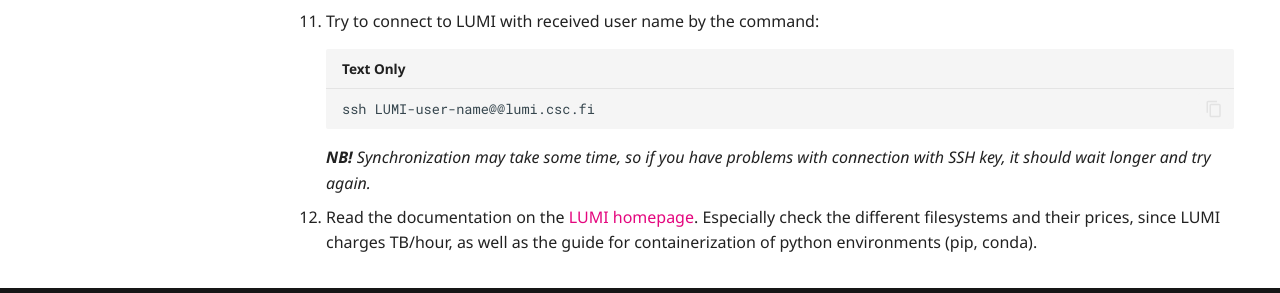
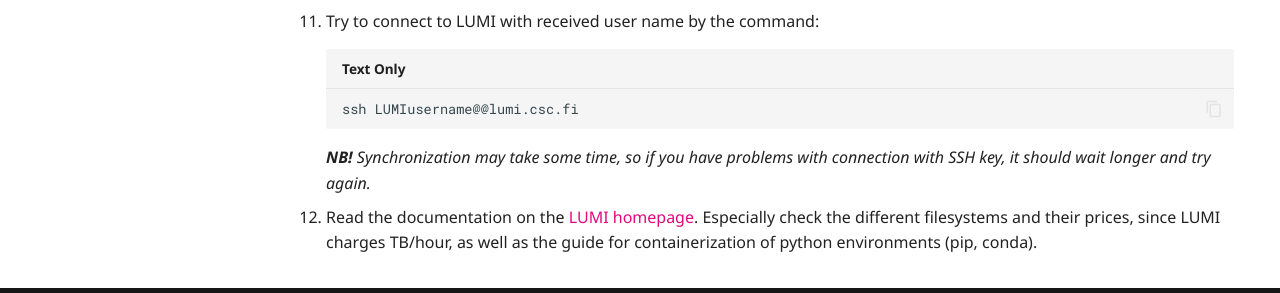
Before and after one commit to TalTech-HPC-Centre/user-guides-source, an MkDocs documentation site: the page built from docs/lumi/start.md, in a window 1280 px wide and 900 px high, scrolled down 3683 px. Shown: the part 548-841 px from the top of the window. Built offline with MkDocs 1.6.1 and Material for MkDocs 9.7.7, drawn with Linux system fonts in a browser that asks for light colours; comment, search, counter and statistics services are not loaded.

Commit message:
made lumi username more understandable
	modified:   docs/lumi/start.md

```diff
--- a/docs/lumi/start.md
+++ b/docs/lumi/start.md
@@ -51,7 +51,7 @@
 
 7. Try to connect to LUMI with received user name by the command:
 
-		ssh LUMI-user-name@@lumi.csc.fi
+		ssh LUMIusername@@lumi.csc.fi
 
 	***NB!*** _Synchronization may take some time, so if you have problems with connection with SSH key, it should wait longer and try again._
 
```
